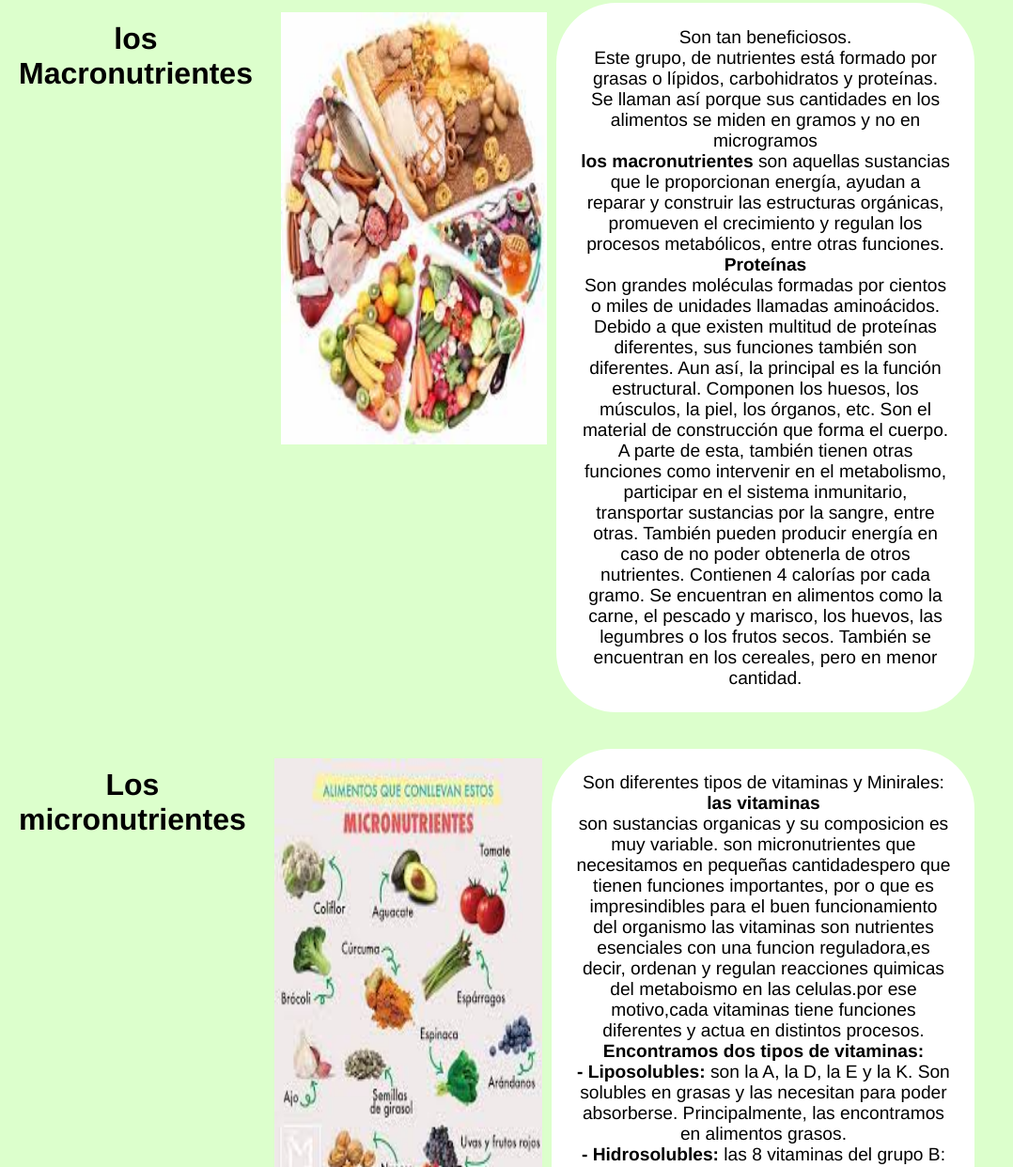
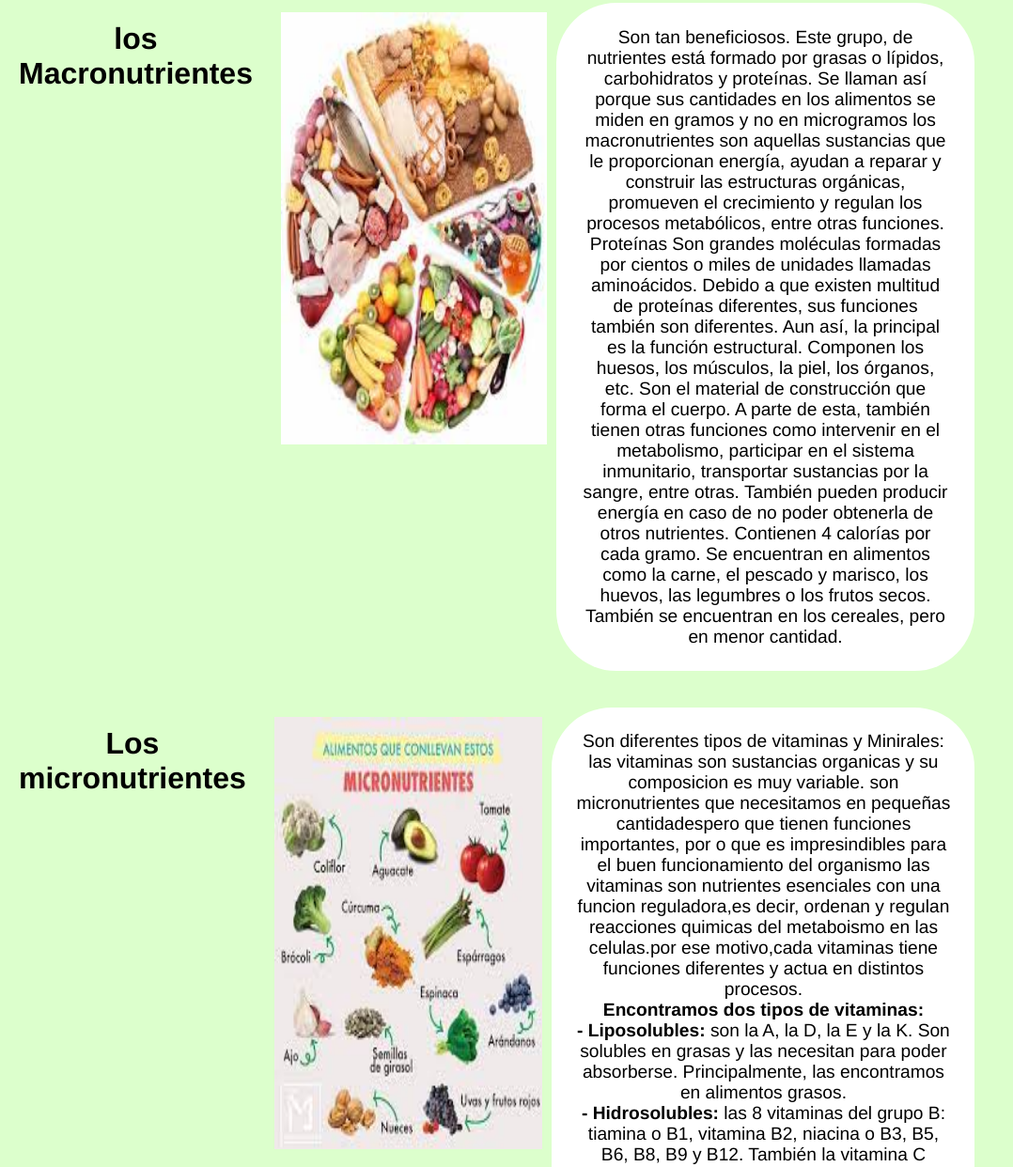
Before and after one commit to florfarias/NutriSalud, a plain HTML site: page page/macro-microNutrientes.html in a window 1280 px wide. Shown: the part 454-1696 px from the top of the page at 94% size, without its empty margins (0-1078 px from the left). Drawn offline with Linux system fonts and the light colour scheme.

Commit message:
agregue seccion deporte y receta, modifique macro y micro alimentacion

```diff
--- a/page/macro-microNutrientes.html
+++ b/page/macro-microNutrientes.html
@@ -55,19 +55,19 @@
 
             <div class="p-div-macro">
                 <p> Son tan beneficiosos.
-                    <br>
+
                     Este grupo, de nutrientes está formado por grasas o lípidos, carbohidratos y
                     proteínas.
                     Se llaman así porque sus cantidades en los alimentos se
                     miden en gramos y no en microgramos
-                    <br>
-                    <b>los macronutrientes </b>
+
+                    los macronutrientes
                     son aquellas sustancias que le proporcionan energía, ayudan a reparar y construir las estructuras
                     orgánicas,
                     promueven el crecimiento y regulan los procesos metabólicos, entre otras funciones.
-                    <br>
-                    <b> Proteínas </b>
-                    <br>
+
+                   Proteínas
+
                     Son grandes moléculas formadas por cientos o miles de unidades llamadas aminoácidos.
                     Debido a que existen multitud de proteínas diferentes, sus funciones también son diferentes.
                     Aun así, la principal es la función estructural. Componen los huesos,
@@ -98,9 +98,9 @@
             <div class="p-div-macro">
                 <p>
                     Son diferentes tipos de vitaminas y Minirales:
-                    <br>
-                    <b> las vitaminas</b>
-                    <br>
+
+                    las vitaminas
+
                     son sustancias organicas y su composicion es muy variable.
                     son micronutrientes que necesitamos en pequeñas cantidadespero que tienen funciones importantes,
                     por o que es impresindibles</b> para el buen funcionamiento del organismo </b>
```
